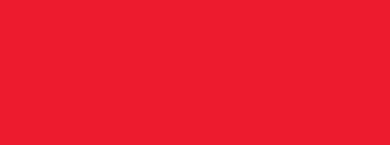
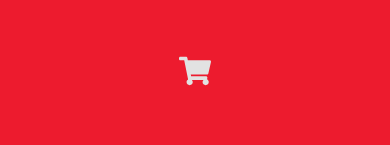
Before and after one commit to ezeabregu/librosPage, a React (Create React App) app: page / in a window 390 px wide. Both pictures are taken after a click on the element 350 px from the left and 40 px from the top of the page. Shown: the part 421-566 px from the top of the page. Built offline with nearby package versions, Linux system fonts and the light colour scheme.

Commit message:
last changes burger menu

```diff
--- a/src/components/Navbar/MenuBurger/MenuBurger.jsx
+++ b/src/components/Navbar/MenuBurger/MenuBurger.jsx
@@ -1,20 +1,26 @@
 import React from "react";
 import { LinkContainerStyled } from "./menuBurgerStyles";
 import { NavLinkStyled } from "../navbarStyles";
+import { CartLinkStyled } from "../navbarStyles";
+import CarritoIcono from "../CarritoIcono/CarritoIcono";
+import { useDispatch, useSelector } from "react-redux";
+import { toggleOcultarCarrito } from "../../../redux/carrito/carritoSlice";
 
 const MenuBurger = () => {
+  const ocultarCarrito = useSelector((state) => state.cart.hidden);
+  const dispatch = useDispatch();
   return (
     <LinkContainerStyled>
       <NavLinkStyled to="/acerca">Sobre Nosotros</NavLinkStyled>
       <NavLinkStyled to="/productos">Libros</NavLinkStyled>
       <NavLinkStyled to="/contacto">Contacto</NavLinkStyled>
       <NavLinkStyled to="/login">Ingresá</NavLinkStyled>
-      {/* <CartLinkStyled>
-            <CarritoIcono
-            ocultarCarrito={ocultarCarrito}
-            onClick={() => dispatch(toggleOcultarCarrito())}
-            />
-        </CartLinkStyled> */}
+      <CartLinkStyled>
+        <CarritoIcono
+          ocultarCarrito={ocultarCarrito}
+          onClick={() => dispatch(toggleOcultarCarrito())}
+        />
+      </CartLinkStyled>
     </LinkContainerStyled>
   );
 };
--- a/src/components/Navbar/navbarStyles.js
+++ b/src/components/Navbar/navbarStyles.js
@@ -2,7 +2,6 @@
 import { css } from "styled-components";
 import { NavLink } from "react-router-dom";
 import { motion } from "framer-motion";
-import Button from "../Button/Button";
 
 export const NavbarStyled = styled.header`
   width: 100%;
@@ -47,6 +46,11 @@
   &.active {
     font-weight: 700;
   }
+  @media (max-width: 800px) {
+    span {
+      display: none;
+    }
+  }
 `;
 
 export const CartLinkStyled = styled(NavLink)`
```
